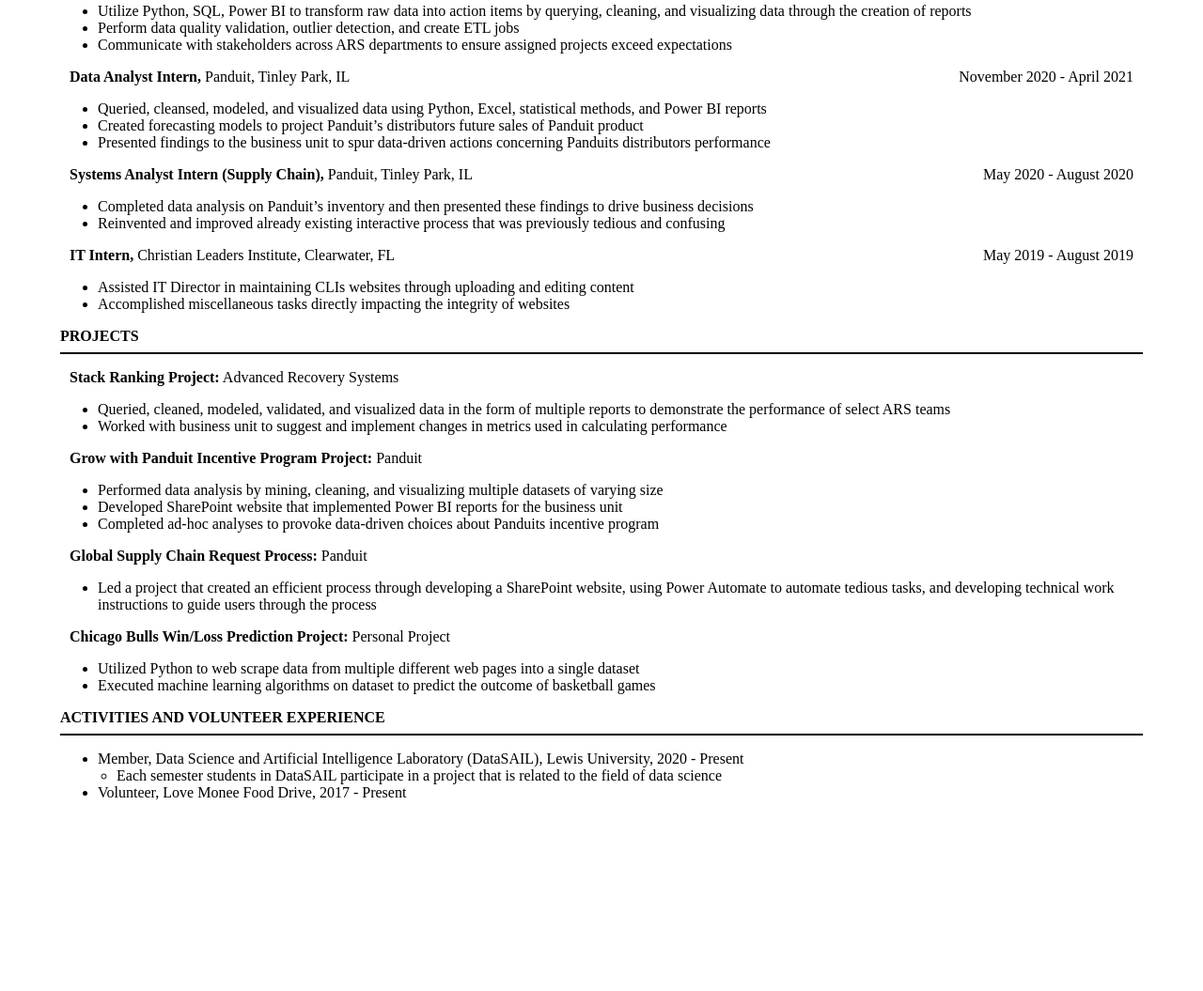
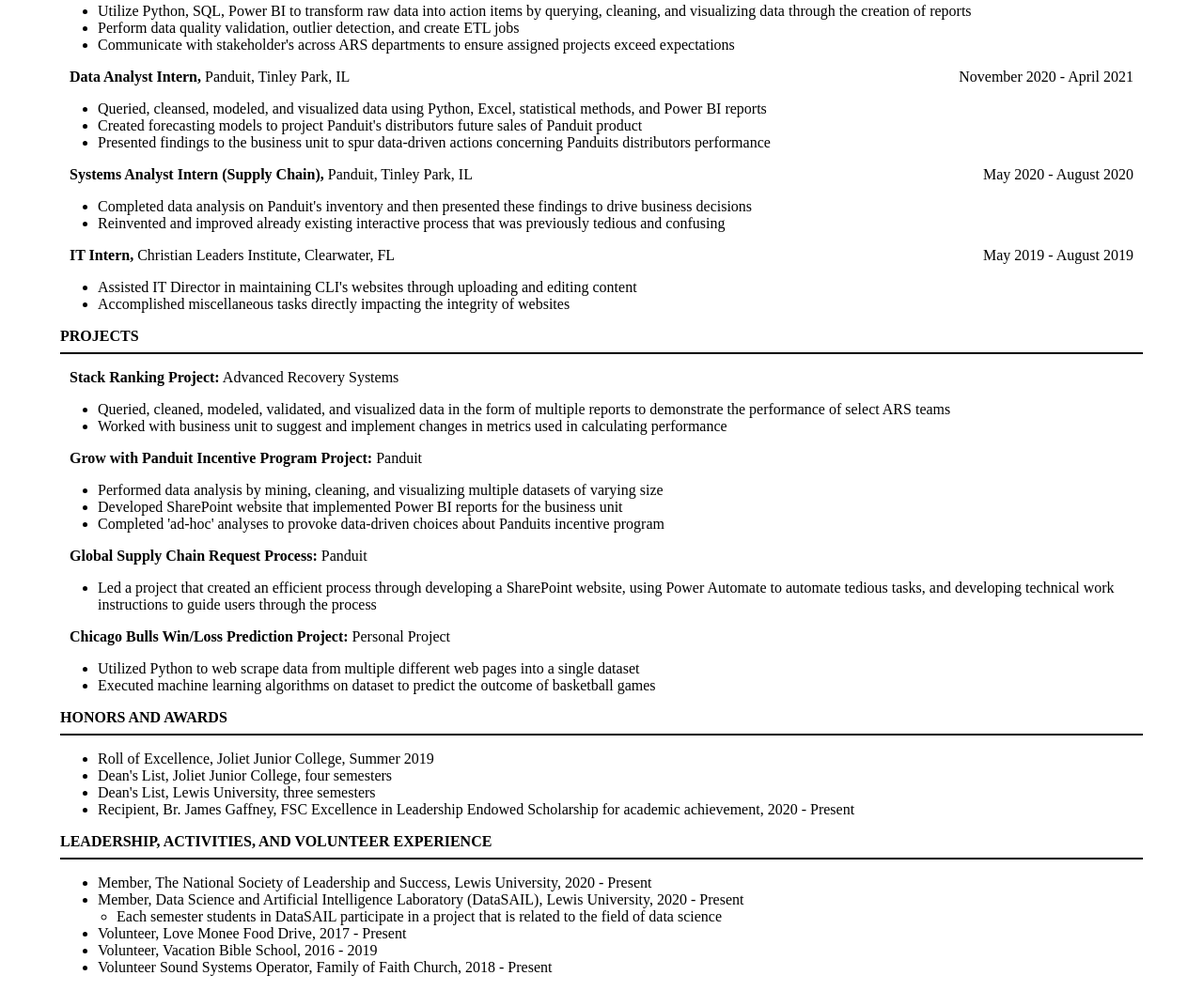
Before and after one commit to joelfeddes/feddes-resume, a plain HTML site: page index.html in a window 1280 px wide. Shown: the part 795-1850 px from the top of the page at 94% size. Before the commit the page ends 1664 px from the top, so only its background shows below. Drawn offline with Linux system fonts and the light colour scheme.

Commit message:
added additional resume detail

```diff
--- a/index.html
+++ b/index.html
@@ -65,7 +65,7 @@
     </div>
 
     <div class = "AlignLeft">
-        <b>Associate in Science & Associate in Arts</b>
+        <b>Associate in Science &amp; Associate in Arts</b>
         <span class = "AlignRight">
             January 2017 - May 2020
         </span>
@@ -115,7 +115,7 @@
             <ul class = "WordWrap">
                 <li>Utilize Python, SQL, Power BI to transform raw data into action items by querying, cleaning, and visualizing data through the creation of reports</li>
                 <li>Perform data quality validation, outlier detection, and create ETL jobs</li>
-                <li>Communicate with stakeholders across ARS departments to ensure assigned projects exceed expectations</li>
+                <li>Communicate with stakeholder&apos;s across ARS departments to ensure assigned projects exceed expectations</li>
             </ul>
 
     <div class = "AlignLeft"><b>Data Analyst Intern,</b> Panduit, Tinley Park, IL
@@ -127,7 +127,7 @@
     <p class = "Indentation">
         <ul class = "WordWrap">
             <li>Queried, cleansed, modeled, and visualized data using Python, Excel, statistical methods, and Power BI reports</li>
-            <li>Created forecasting models to project Panduit’s distributors future sales of Panduit product</li>
+            <li>Created forecasting models to project Panduit&apos;s distributors future sales of Panduit product</li>
             <li>Presented findings to the business unit to spur data-driven actions concerning Panduits distributors performance</li>
         </ul>
 
@@ -140,7 +140,7 @@
 
     <p class = "Indentation">
         <ul class = "WordWrap">
-            <li>Completed data analysis on Panduit’s inventory and then presented these findings to drive business decisions</li>
+            <li>Completed data analysis on Panduit&apos;s inventory and then presented these findings to drive business decisions</li>
             <li>Reinvented and improved already existing interactive process that was previously tedious and confusing</li>
         </ul>
 
@@ -152,7 +152,7 @@
 
     <p class = "Indentation">
         <ul class = "WordWrap">
-            <li>Assisted IT Director in maintaining CLIs websites through uploading and editing content</li>
+            <li>Assisted IT Director in maintaining CLI&apos;s websites through uploading and editing content</li>
             <li>Accomplished miscellaneous tasks directly impacting the integrity of websites</li>
         </ul>
     <!--Internship's information end-->
@@ -171,7 +171,7 @@
     <ul class = "WordWrap">
         <li>Performed data analysis by mining, cleaning, and visualizing multiple datasets of varying size</li>
         <li>Developed SharePoint website that implemented Power BI reports for the business unit</li>
-        <li>Completed ad-hoc analyses to provoke data-driven choices about Panduits incentive program</li>
+        <li>Completed &apos;ad-hoc&apos; analyses to provoke data-driven choices about Panduits incentive program</li>
     </ul>
 
     <p class = "AlignLeft"><b>Global Supply Chain Request Process:</b> Panduit
@@ -186,13 +186,27 @@
     </ul>
     <!--Project's information end-->
 
-    <!--Activities & Volunteer section start-->
-    <div><b>ACTIVITIES AND VOLUNTEER EXPERIENCE</b></div>
+    <!--Honors and Awards section start-->
+    <div><b>HONORS AND AWARDS</b></div>
     <hr>
     <ul class = "WordWrap">
+        <li>Roll of Excellence, Joliet Junior College, Summer 2019</li>
+        <li>Dean&apos;s List, Joliet Junior College, four semesters</li>
+        <li>Dean&apos;s List, Lewis University, three semesters</li>
+        <li>Recipient, Br. James Gaffney, FSC Excellence in Leadership Endowed Scholarship for academic achievement, 2020 - Present</li>
+    </ul>
+    <!--Honors and Awards section end-->
+
+    <!--Activities & Volunteer section start-->
+    <div><b>LEADERSHIP, ACTIVITIES, AND VOLUNTEER EXPERIENCE</b></div>
+    <hr>
+    <ul class = "WordWrap">
+        <li>Member, The National Society of Leadership and Success, Lewis University, 2020 - Present</li>
         <li>Member, Data Science and Artificial Intelligence Laboratory (DataSAIL), Lewis University, 2020 - Present</li>
         <li id="SubBullet">Each semester students in DataSAIL participate in a project that is related to the field of data science</li>
         <li>Volunteer, Love Monee Food Drive, 2017 - Present</li>
+        <li>Volunteer, Vacation Bible School, 2016 - 2019</li>
+        <li>Volunteer Sound Systems Operator, Family of Faith Church, 2018 - Present</li>
     </ul>
     <!--Activities & Volunteer section end-->
 </body>
```
